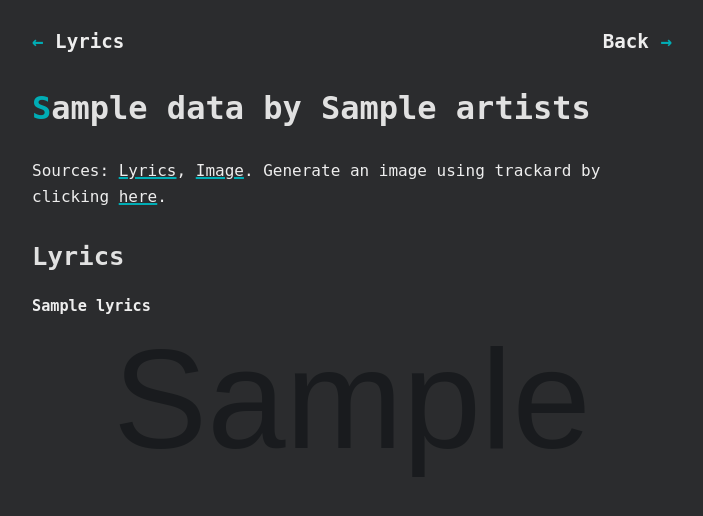
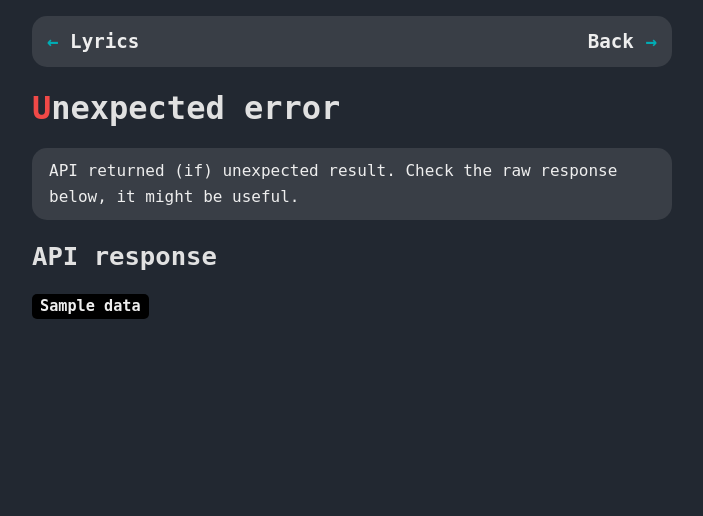
Before and after one commit to devlocalhost/website, a Flask app: template templates/lyrics_result.html in a window 1280 px wide. Shown: the top 516 px of the page, without its empty margins (288-991 px from the left). Run offline with Flask 3, Linux system fonts and the light colour scheme; the template is opened without the code that fills it: most values are stand-ins (such as "Sample title", 1, 10 or a date in 2020); grey boxes marked "Sample" are stand-in pictures; parts of the project's set-up code (start-up, migrations or seed data) failed here and were passed over; some web fonts are replaced.

Commit message:
handle pylyrical error codes

```diff
--- a/templates/lyrics_result.html
+++ b/templates/lyrics_result.html
@@ -4,17 +4,27 @@
 {{ super() }}
 
 <style>
+    {% if data['status'] == 200 %}
+        body {
+            background: url('{{ data["cover_image"] }}') no-repeat center center fixed;
+            background-size: cover;
+            background-color: rgba(0, 0, 0, 0.8);
+            background-blend-mode: darken;
+        }
+
         p, .navigation-top, code {
             background-color: transparent !important;
             padding-left: 0;
             padding-right: 0;
         }
+    {% endif %}
 
-    body {
-        background: url('{{ data["cover_image"] }}') no-repeat center center fixed;
-        background-size: cover;
-        background-color: rgba(0, 0, 0, 0.8);
-        background-blend-mode: darken;
+    .red::first-letter {
+        color: #f04947;
+    }
+
+    .yellow::first-letter {
+        color: #fdcc4b;
     }
 </style>
 
@@ -31,11 +41,24 @@
         <span class="backbtn" onclick="history.back()">→ kcaB</span>
     </div>
 
+    {% if data['status'] == 404 %}
+        <h1 class="yellow">No result.</h1>
+        <p>{{ data['message'] }}</p>
+
+        <h2>API response</h2>
+        <code>{{ data }}</code>
+    {% elif data['status'] == 200 %}
         <h1 class="colored">{{ data["title"] }} by {{ data["artists"] }}</h1>
         <p>Sources: <a href="{{ data['source'] }}">Lyrics</a>, <a href="{{ data['cover_image'] }}">Image</a>. Generate an image using trackard by clicking <a href="https://trackard.dev64.xyz/get?username=&service=&track_title_artist={{ data['title'].replace(' ', '+') }}{{ data['artists'].replace(' ', '+') }}&spotify_track_id=&cover_brightness=1.10&cover_blur_radius=30&cover_round_radius=30&container_transparency=30&container_round_radius=45&text_length_limit_title=28&text_length_limit_artist=28&text_length_limit_album=28">here</a>.</p>
-    </div>
 
         <h2>Lyrics</h2>
         <code>{{ data["lyrics"] }}</code>
+    {% else %}
+        <h1 class="red">Unexpected error</h1>
+        <p>API returned (if) unexpected result. Check the raw response below, it might be useful.</p>
+
+        <h2>API response</h2>
+        <code>{{ data }}</code>
+    {% endif %}
 
 {% endblock %}
```
Lines whose indentation alone changed are shown as unchanged.
